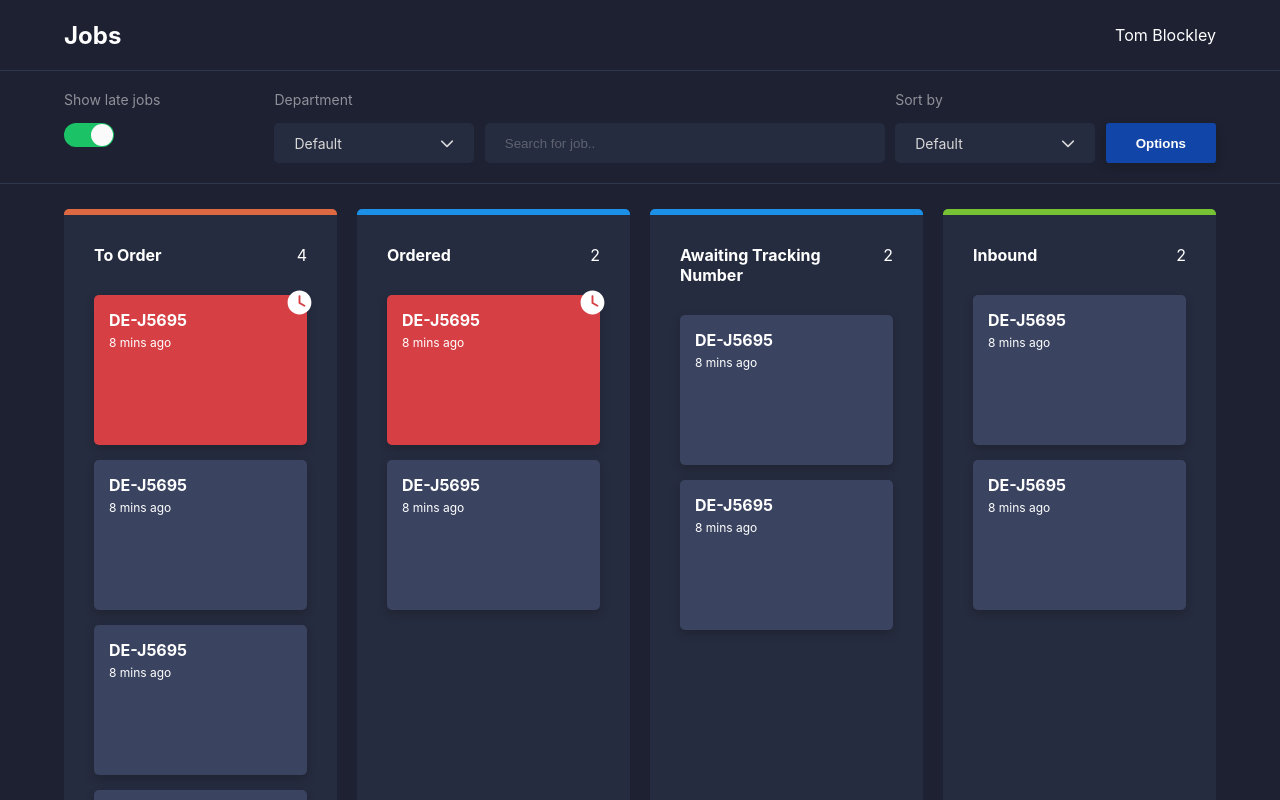
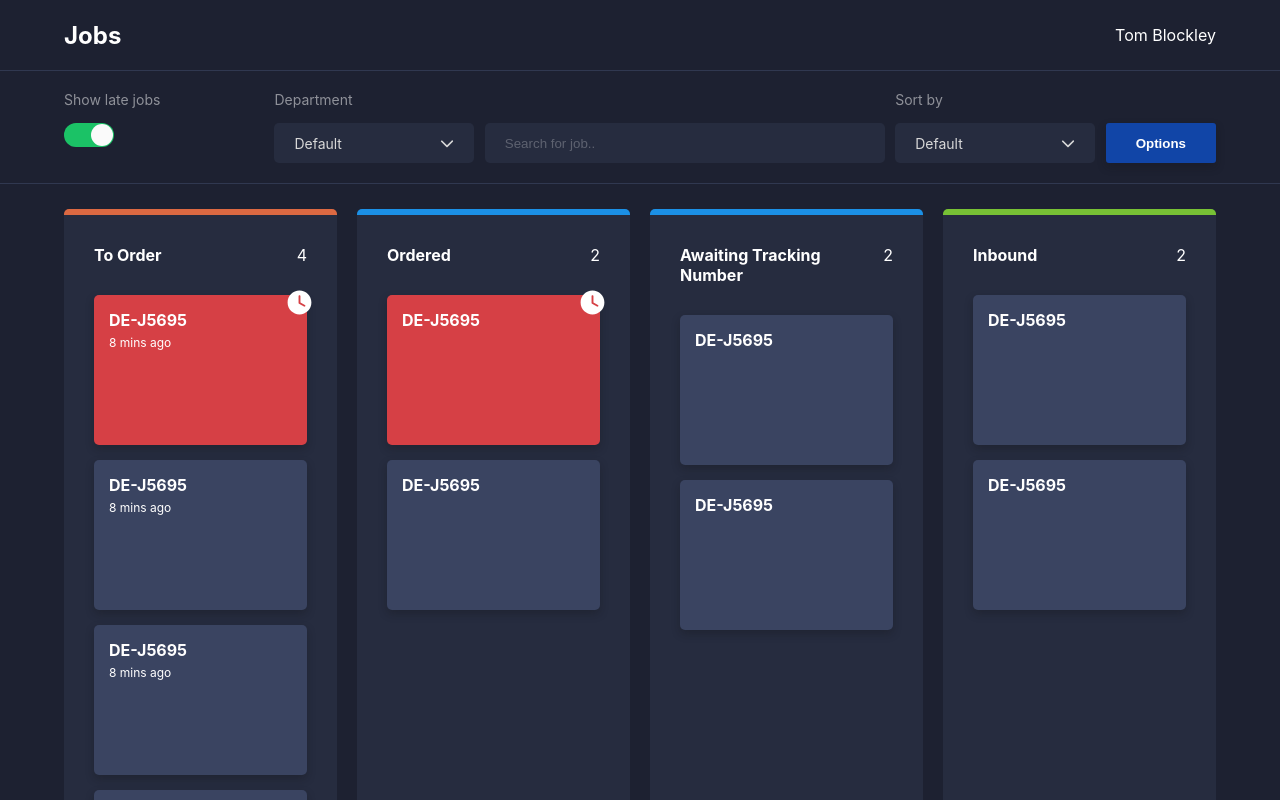
Before and after one commit to emmanuelojiji/jobscreen, a React (Create React App) app: page / in a window 1280 px wide. Shown: the top 800 px of the page. Built offline with nearby package versions, Linux system fonts and the light colour scheme.

Commit message:
- Transition added to card
- Extended condensed view added

```diff
--- a/src/App.js
+++ b/src/App.js
@@ -26,9 +26,11 @@ function App() {
     useState(AwaitingTrackingArray);
   const [inboundArrayCurrent, setInboundCurrent] = useState(inboundArray);
 
+  const [layout, setLayout] = useState("extended");
+
   return (
     <div className="App">
-      <Sidebar/>
+      <Sidebar />
       <header>
         <div className="header-wrap page-width">
           <h2>Jobs</h2>
@@ -89,6 +91,8 @@ function App() {
               <JobCard
                 job_number={job.jobNumber}
                 time={job.time}
+                height={layout === 'extended' ? '150px' : '50px'}
+                layout={layout}
                 backgroundColor={job.late && "#D64045"}
                 displayLateIcon={job.late && "block"}
               />
--- a/src/Components/Column.scss
+++ b/src/Components/Column.scss
@@ -24,7 +24,7 @@
   padding-left: 30px;
   padding-right: 30px;
   position: relative;
-  overflow-y: scroll;
+
 
   @media only screen and (max-width: 600px) {
     width: 100%;
--- a/src/Components/JobCard.js
+++ b/src/Components/JobCard.js
@@ -3,6 +3,8 @@ import "./JobCard.scss";
 import clock from "../snoozed.svg";
 
 const JobCard = ({
+  layout,
+  height,
   backgroundColor,
   displayLateIcon,
   tooltipDisplay,
@@ -12,7 +14,10 @@ const JobCard = ({
   const [showTooltip, setShowTooltip] = useState(false);
 
   return (
-    <div className="JobCard" style={{ backgroundColor: backgroundColor }}>
+    <div
+      className="JobCard"
+      style={{ backgroundColor: backgroundColor, height: height }}
+    >
       <div
         className="late-icon"
         style={{ display: displayLateIcon }}
@@ -22,7 +27,7 @@ const JobCard = ({
         <img src={clock} />
       </div>
       <span className="job-number">{job_number}</span>
-      <span className="time">{time}</span>
+      {layout === "extended" && <span className="time">{time}</span>}
       <div
         className="tooltip"
         style={{ display: showTooltip ? "block" : "none" }}
--- a/src/Components/JobCard.scss
+++ b/src/Components/JobCard.scss
@@ -1,5 +1,5 @@
 .JobCard {
-  min-height: 150px;
+  height: 150px;
   width: 100%;
   background: #3a4461;
   border-radius: 5px;
@@ -9,6 +9,7 @@
   display: flex;
   flex-direction: column;
   position: relative;
+  transition: 0.3s ease-in-out;
 }
 
 .job-number {
```
